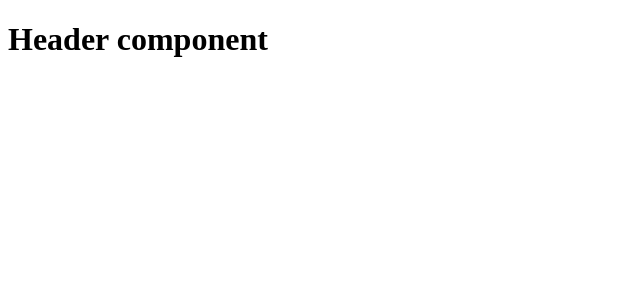
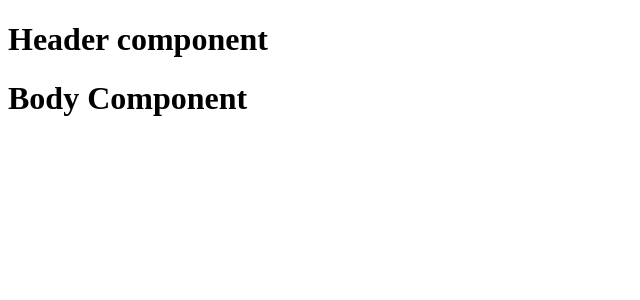
Before and after one commit to Adarsha-React/TestRepository, a React (Vite) app: page / in a window 1280 px wide. Shown: the top 300 px of the page, without its empty margins (0-640 px from the left). Built offline with nearby package versions, Linux system fonts and the light colour scheme.

Commit message:
Body comment add_in branch-001

```diff
--- a/App.js
+++ b/App.js
@@ -1,11 +1,13 @@
 import React from "react";
 import ReactDOM from "react-dom/client";
 import Header from "./components/Header";
+import Body from "./components/Body";
 
 const AppLayout = () => {
   return (
     <div>
       <Header />
+      <Body />
     </div>
   );
 };
--- /dev/null
+++ b/components/Body.js
@@ -0,0 +1,9 @@
+const Body = () => {
+  return (
+    <div>
+      <h1>Body Component</h1>
+    </div>
+  );
+};
+
+export default Body;
```
